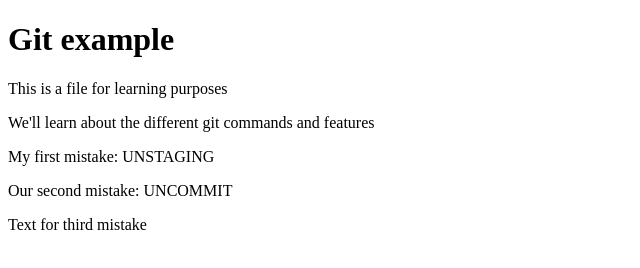
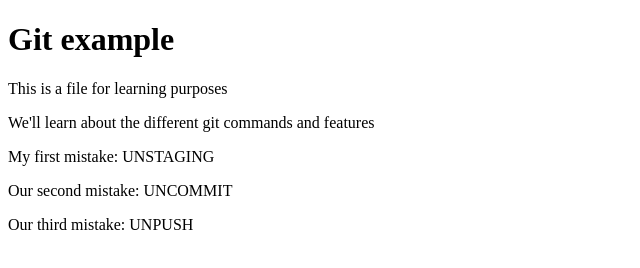
Before and after one commit to kevincastrochavez/git_commands, a plain HTML site: page git_example.html in a window 1280 px wide. Shown: the full height of the page, 0-640 px from the left. Drawn offline with Linux system fonts and the light colour scheme.

Commit message:
text for practicing third mistake

```diff
--- a/git_example.html
+++ b/git_example.html
@@ -20,6 +20,6 @@
     <!-- To uncommit a file, type: git reset --soft HEAD~1 -->
     <!-- Them unstage the file: git reset HEAD <filename> -->
 
-    <p>Text for third mistake</p>
+    <p>Our third mistake: UNPUSH</p>
   </body>
 </html>
```
